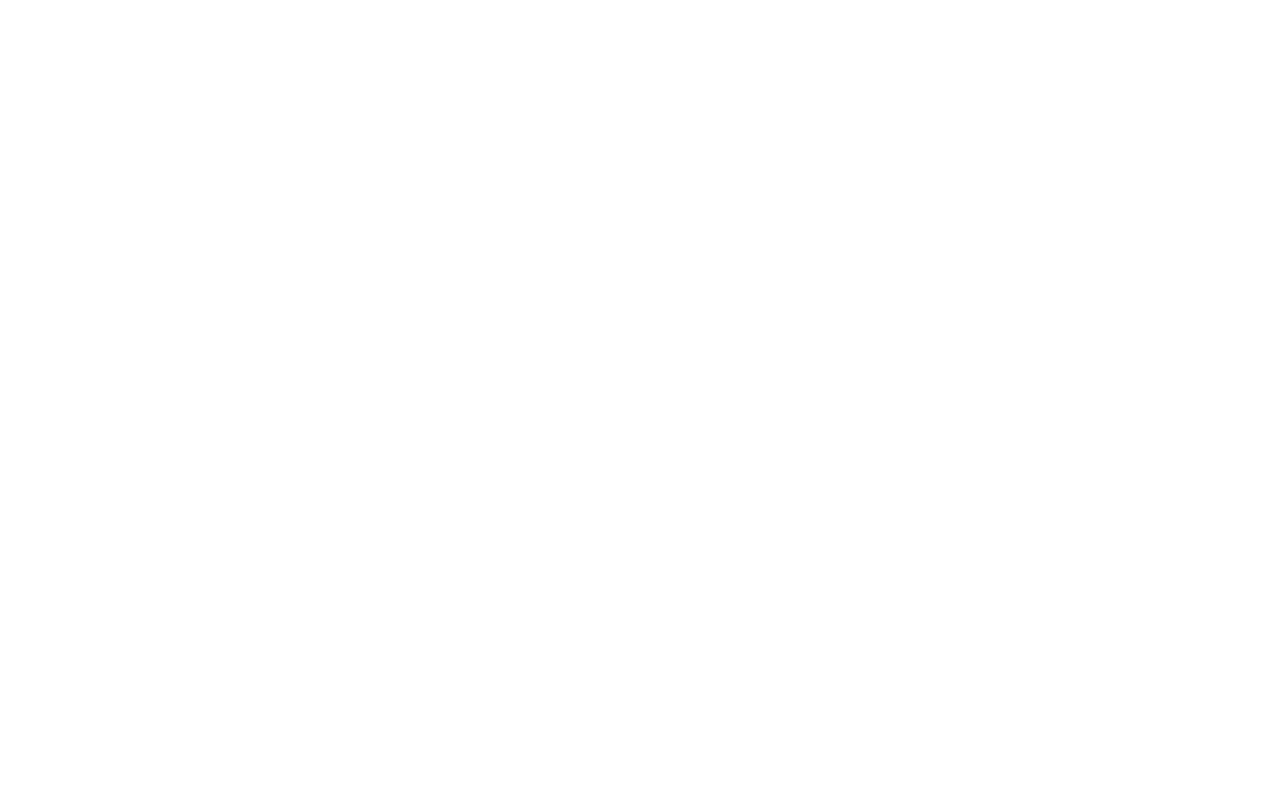
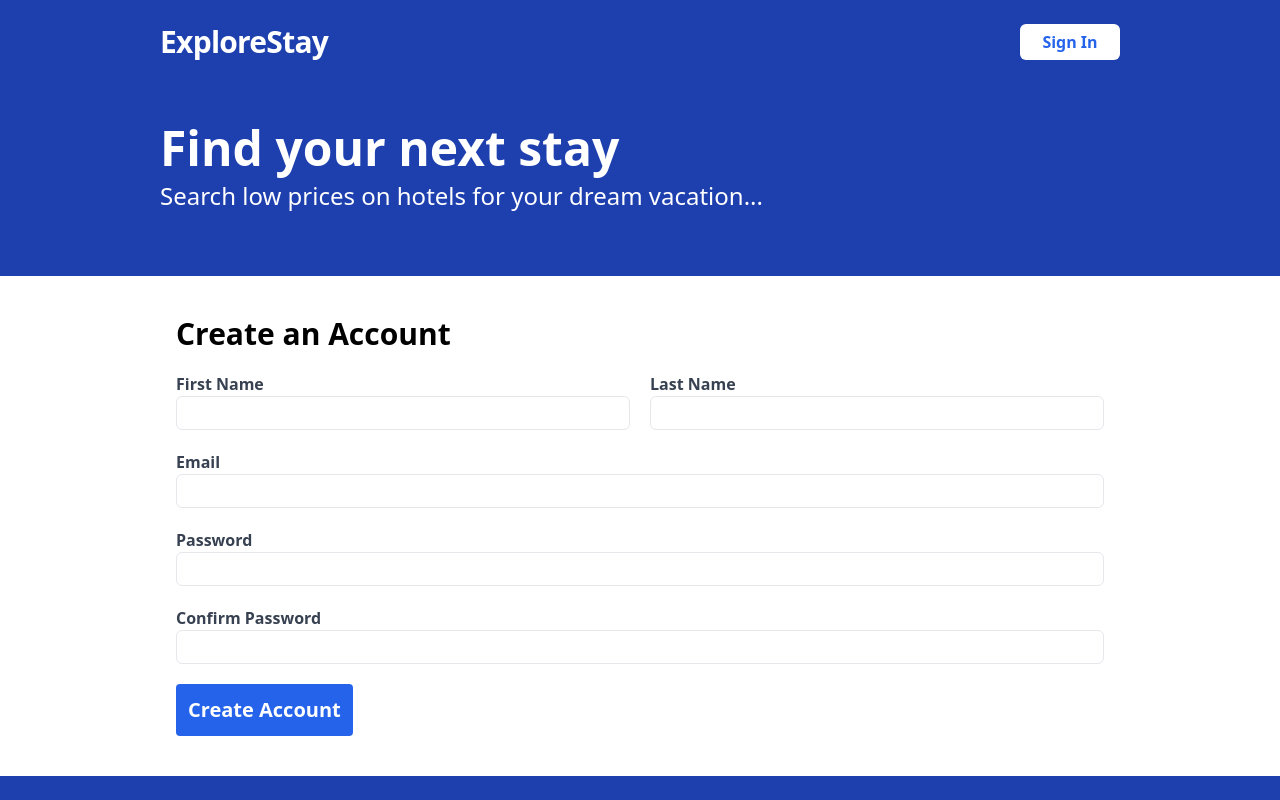
Before and after one commit to Elham-EN/ExploreStay-hotel-finder, a React (Vite) app in the folder frontend/: page /register in a window 1280 px wide. Before the commit this address had no page. Shown: the top 800 px of the page. Built offline with nearby package versions, Linux system fonts and the light colour scheme.

Commit message:
Register Form Features with api resquest for it

```diff
--- a/frontend/package.json
+++ b/frontend/package.json
@@ -13,6 +13,7 @@
   "dependencies": {
     "react": "^18.2.0",
     "react-dom": "^18.2.0",
+    "react-hook-form": "^7.51.0",
     "react-router-dom": "^6.22.2"
   },
   "devDependencies": {
--- a/frontend/src/App.tsx
+++ b/frontend/src/App.tsx
@@ -1,5 +1,7 @@
-import { BrowserRouter as Router, Route, Routes } from "react-router-dom";
+import { BrowserRouter as Router, Route, Routes, Navigate } from "react-router-dom";
 import Layout from "./layouts/Layout";
+import Login from "./pages/Login";
+import Register from "./pages/Register";
 
 function App() {
   return (
@@ -21,6 +23,23 @@
             </Layout>
           }
         />
+        <Route
+          path="/sign-in"
+          element={
+            <Layout>
+              <Login />
+            </Layout>
+          }
+        />
+        <Route
+          path="/register"
+          element={
+            <Layout>
+              <Register />
+            </Layout>
+          }
+        />
+        <Route path="*" element={<Navigate to={"/"} />} />
       </Routes>
     </Router>
   );
--- /dev/null
+++ b/frontend/src/api-client.ts
@@ -0,0 +1,17 @@
+import RegisterFormData from "./types/RegisterUser";
+
+const API_BASE_URL = import.meta.env.VITE_API_BASE_URL as string;
+
+export async function registerUser(formData: RegisterFormData) {
+  const response = await fetch(`${API_BASE_URL}/api/users/register`, {
+    method: "POST",
+    headers: {
+      "Content-Type": "application/json",
+    },
+    body: JSON.stringify(formData),
+  });
+  const responseBody = await response.json();
+  if (!response.ok) {
+    throw new Error(responseBody.message);
+  }
+}
--- /dev/null
+++ b/frontend/src/pages/Login.tsx
@@ -0,0 +1,13 @@
+import React from "react";
+import { Link } from "react-router-dom";
+
+export default function Login(): React.ReactElement {
+  return (
+    <div>
+      Login Page
+      <span>
+        Already registerd? <Link to={"/register"}>Sign in here</Link>
+      </span>
+    </div>
+  );
+}
--- /dev/null
+++ b/frontend/src/pages/Register.tsx
@@ -0,0 +1,95 @@
+import React from "react";
+import { useForm } from "react-hook-form";
+import RegisterFormData from "../types/RegisterUser";
+
+export default function Register(): React.ReactElement {
+  const {
+    register,
+    watch,
+    handleSubmit,
+    formState: { errors },
+  } = useForm<RegisterFormData>();
+
+  const onSubmit = handleSubmit((data: RegisterFormData) => {
+    console.log(data);
+  });
+
+  return (
+    <form onSubmit={onSubmit} className="flex flex-col gap-5 px-4">
+      <h2 className="text-3xl font-bold">Create an Account</h2>
+      <div className="flex flex-col lg:flex-row gap-5">
+        <label className="text-gray-700 font-bold flex-1" htmlFor="">
+          First Name
+          <input
+            type="text"
+            className="border rounded-md w-full py-1 px-2"
+            {...register("firstname", { required: "This field is required" })}
+          />
+          {errors.firstname && (
+            <span className="text-red-500">{errors.firstname.message}</span>
+          )}
+        </label>
+        <label className="text-gray-700 font-bold flex-1" htmlFor="">
+          Last Name
+          <input
+            type="text"
+            className="border rounded-md w-full py-1 px-2"
+            {...register("lastname", { required: "This field is required" })}
+          />
+          {errors.lastname && (
+            <span className="text-red-500">{errors.lastname.message}</span>
+          )}
+        </label>
+      </div>
+      <label className="text-gray-700 font-bold flex-1" htmlFor="">
+        Email
+        <input
+          type="email"
+          className="border rounded-md w-full py-1 px-2"
+          {...register("email", { required: "This field is required" })}
+        />
+        {errors.email && <span className="text-red-500">{errors.email.message}</span>}
+      </label>
+      <label className="text-gray-700 font-bold flex-1" htmlFor="">
+        Password
+        <input
+          type="password"
+          className="border rounded-md w-full py-1 px-2"
+          {...register("password", { required: "This field is required" })}
+        />
+        {errors.password && (
+          <span className="text-red-500">{errors.password.message}</span>
+        )}
+      </label>
+      <label className="text-gray-700 font-bold flex-1" htmlFor="">
+        Confirm Password
+        <input
+          type="password"
+          className="border rounded-md w-full py-1 px-2"
+          {...register("confirmPassword", {
+            validate: (val) => {
+              if (!val) {
+                return "This field is required";
+              } else if (watch("password") !== val) {
+                return "Your passwords do not match";
+              }
+            },
+          })}
+        />
+        {errors.confirmPassword && (
+          <span className="text-red-500">{errors.confirmPassword.message}</span>
+        )}
+      </label>
+
+      <span className="">
+        <button
+          type="submit"
+          className="bg-blue-600 text-white p-3 rounded font-bold
+            hover:bg-blue-500 text-xl"
+        >
+          Create Account
+        </button>
+      </span>
+    </form>
+  );
+}
--- /dev/null
+++ b/frontend/src/types/RegisterUser.ts
@@ -0,0 +1,7 @@
+export default interface RegisterFormData {
+  firstname: string;
+  lastname: string;
+  email: string;
+  password: string;
+  confirmPassword: string;
+}
--- a/frontend/tailwind.config.js
+++ b/frontend/tailwind.config.js
@@ -5,7 +5,9 @@
     extend: {},
     // Change default style
     container: {
-      padding: "10rem",
+      padding: {
+        md: "10rem",
+      },
     },
   },
   plugins: [],
```
Also changed, not shown: 1 other file (tests, documents, lock files or other folders).
